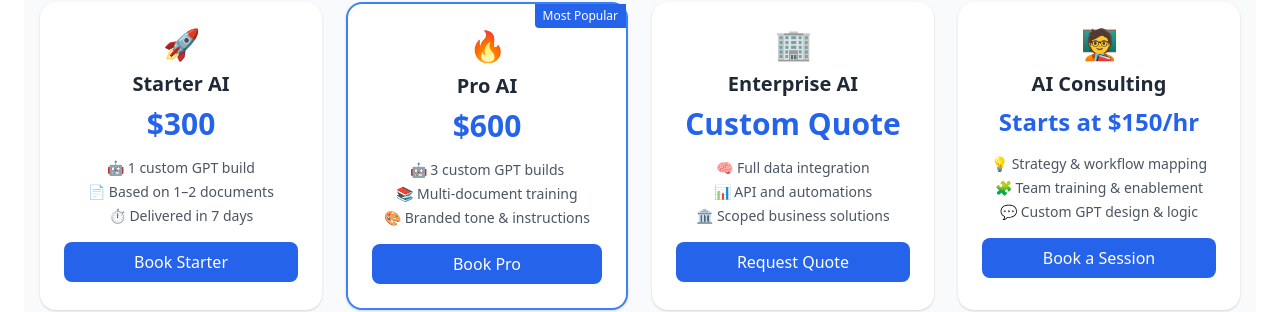
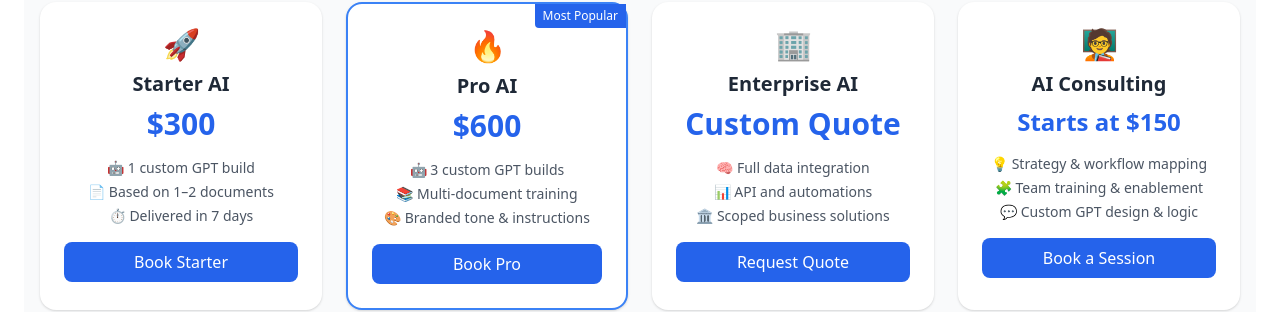
Before and after one commit to redwheelbarroww/yourcustomgpt.io, a Jekyll site: the page built from index.html, in a window 1280 px wide and 900 px high, scrolled down 1191 px. Shown: the part 155-467 px from the top of the window. Built offline with Jekyll 4.4.1, drawn with Linux system fonts in a browser that asks for light colours.

Commit message:
Update index.html

```diff
--- a/index.html
+++ b/index.html
@@ -297,7 +297,7 @@
       <div class="bg-white p-6 rounded-2xl shadow hover:shadow-lg transition">
   <div class="text-3xl mb-2">🧑‍🏫</div>
   <h4 class="text-xl font-bold mb-2">AI Consulting</h4>
-  <p class="text-2xl font-extrabold text-blue-600 mb-4">Starts at $150/hr</p>
+  <p class="text-2xl font-extrabold text-blue-600 mb-4">Starts at $150</p>
   <ul class="text-sm text-gray-600 space-y-1 mb-4">
     <li>💡 Strategy & workflow mapping</li>
     <li>🧩 Team training & enablement</li>
```
